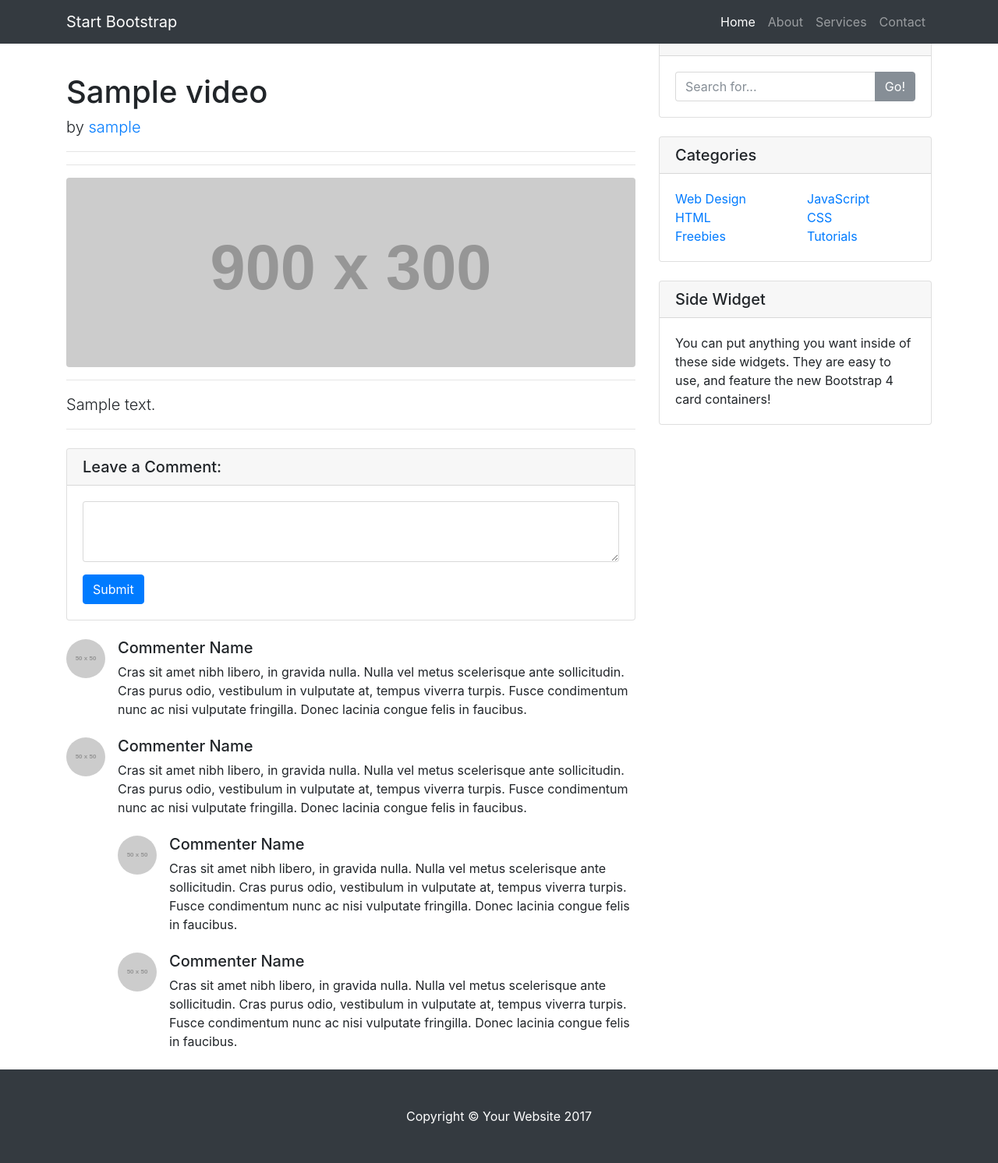
After one commit to TrickyCloseCombat/my-hero-academyTV, a Django app: page /video/1/ in a window 1280 px wide. The commit adds this page. Shown: the whole page at 78% size. Run offline with Django 3.2, Linux system fonts and the light colour scheme; tables that the repository leaves empty hold one stand-in row (values such as "Sample post"); grey boxes labelled with a size stand in for pictures from a placeholder-image service; some libraries are stand-ins or nearby versions.

Commit message:
Views for detail Boku no hero chapters

```diff
--- /dev/null
+++ b/video/templates/video_detail.html
@@ -0,0 +1,218 @@
+{% load staticfiles %}
+
+<!DOCTYPE html>
+<html lang="en">
+
+  <head>
+
+    <meta charset="utf-8">
+    <meta name="viewport" content="width=device-width, initial-scale=1, shrink-to-fit=no">
+    <meta name="description" content="">
+    <meta name="author" content="">
+
+    <title>Blog Post - Start Bootstrap Template</title>
+
+    <!-- Bootstrap core CSS -->
+    <link href="{% static 'vendor/bootstrap/css/bootstrap.min.css' %}" rel="stylesheet">
+
+    <!-- Custom styles for this template -->
+    <link href="{% static 'css/blog-post.css' %}" rel="stylesheet">
+
+  </head>
+
+
+    <!-- Navigation -->
+    <nav class="navbar navbar-expand-lg navbar-dark bg-dark fixed-top">
+      <div class="container">
+        <a class="navbar-brand" href="#">Start Bootstrap</a>
+        <button class="navbar-toggler" type="button" data-toggle="collapse" data-target="#navbarResponsive" aria-controls="navbarResponsive" aria-expanded="false" aria-label="Toggle navigation">
+          <span class="navbar-toggler-icon"></span>
+        </button>
+        <div class="collapse navbar-collapse" id="navbarResponsive">
+          <ul class="navbar-nav ml-auto">
+            <li class="nav-item active">
+              <a class="nav-link" href="#">Home
+                <span class="sr-only">(current)</span>
+              </a>
+            </li>
+            <li class="nav-item">
+              <a class="nav-link" href="#">About</a>
+            </li>
+            <li class="nav-item">
+              <a class="nav-link" href="#">Services</a>
+            </li>
+            <li class="nav-item">
+              <a class="nav-link" href="#">Contact</a>
+            </li>
+          </ul>
+        </div>
+      </div>
+    </nav>
+ <body>
+
+    <!-- Page Content -->
+    <div class="container">
+      <div class="row">
+<br>
+<hr>
+        <!-- Post Content Column -->
+        <div class="col-lg-8">
+<br>
+<br>
+<br>
+		{% block content %}
+          <!-- Title -->
+          <h1 class="mt-4">{{ videos.title }}</h1>
+          <!-- Author -->
+          <p class="lead">
+            by
+            <a href="#">{{videos.author}}</a>
+          </p>
+
+          <hr>
+	{% if post.published_date %}
+          <!-- Date/Time -->
+          <p>{{ videos.published_date }}</p>
+	{% endif %}
+          <hr>
+          <!-- Preview Image -->
+          <img class="img-fluid rounded" src="http://placehold.it/900x300" alt="">
+          <hr>
+          <!-- Post Content -->
+          <p class="lead"> {{ videos.text }} </p>
+{% endblock %}
+          <hr>
+
+          <!-- Comments Form -->
+          <div class="card my-4">
+            <h5 class="card-header">Leave a Comment:</h5>
+            <div class="card-body">
+              <form>
+                <div class="form-group">
+                  <textarea class="form-control" rows="3"></textarea>
+                </div>
+                <button type="submit" class="btn btn-primary">Submit</button>
+              </form>
+            </div>
+          </div>
+
+          <!-- Single Comment -->
+          <div class="media mb-4">
+            <img class="d-flex mr-3 rounded-circle" src="http://placehold.it/50x50" alt="">
+            <div class="media-body">
+              <h5 class="mt-0">Commenter Name</h5>
+              Cras sit amet nibh libero, in gravida nulla. Nulla vel metus scelerisque ante sollicitudin. Cras purus odio, vestibulum in vulputate at, tempus viverra turpis. Fusce condimentum nunc ac nisi vulputate fringilla. Donec lacinia congue felis in faucibus.
+            </div>
+          </div>
+
+          <!-- Comment with nested comments -->
+          <div class="media mb-4">
+            <img class="d-flex mr-3 rounded-circle" src="http://placehold.it/50x50" alt="">
+            <div class="media-body">
+              <h5 class="mt-0">Commenter Name</h5>
+              Cras sit amet nibh libero, in gravida nulla. Nulla vel metus scelerisque ante sollicitudin. Cras purus odio, vestibulum in vulputate at, tempus viverra turpis. Fusce condimentum nunc ac nisi vulputate fringilla. Donec lacinia congue felis in faucibus.
+
+              <div class="media mt-4">
+                <img class="d-flex mr-3 rounded-circle" src="http://placehold.it/50x50" alt="">
+                <div class="media-body">
+                  <h5 class="mt-0">Commenter Name</h5>
+                  Cras sit amet nibh libero, in gravida nulla. Nulla vel metus scelerisque ante sollicitudin. Cras purus odio, vestibulum in vulputate at, tempus viverra turpis. Fusce condimentum nunc ac nisi vulputate fringilla. Donec lacinia congue felis in faucibus.
+                </div>
+              </div>
+
+              <div class="media mt-4">
+                <img class="d-flex mr-3 rounded-circle" src="http://placehold.it/50x50" alt="">
+                <div class="media-body">
+                  <h5 class="mt-0">Commenter Name</h5>
+                  Cras sit amet nibh libero, in gravida nulla. Nulla vel metus scelerisque ante sollicitudin. Cras purus odio, vestibulum in vulputate at, tempus viverra turpis. Fusce condimentum nunc ac nisi vulputate fringilla. Donec lacinia congue felis in faucibus.
+                </div>
+              </div>
+
+            </div>
+          </div>
+
+        </div>
+
+        <!-- Sidebar Widgets Column -->
+        <div class="col-md-4">
+
+          <!-- Search Widget -->
+          <div class="card my-4">
+            <h5 class="card-header">Search</h5>
+            <div class="card-body">
+              <div class="input-group">
+                <input type="text" class="form-control" placeholder="Search for...">
+                <span class="input-group-btn">
+                  <button class="btn btn-secondary" type="button">Go!</button>
+                </span>
+              </div>
+            </div>
+          </div>
+
+          <!-- Categories Widget -->
+          <div class="card my-4">
+            <h5 class="card-header">Categories</h5>
+            <div class="card-body">
+              <div class="row">
+                <div class="col-lg-6">
+                  <ul class="list-unstyled mb-0">
+                    <li>
+                      <a href="#">Web Design</a>
+                    </li>
+                    <li>
+                      <a href="#">HTML</a>
+                    </li>
+                    <li>
+                      <a href="#">Freebies</a>
+                    </li>
+                  </ul>
+                </div>
+                <div class="col-lg-6">
+                  <ul class="list-unstyled mb-0">
+                    <li>
+                      <a href="#">JavaScript</a>
+                    </li>
+                    <li>
+                      <a href="#">CSS</a>
+                    </li>
+                    <li>
+                      <a href="#">Tutorials</a>
+                    </li>
+                  </ul>
+                </div>
+              </div>
+            </div>
+          </div>
+
+          <!-- Side Widget -->
+          <div class="card my-4">
+            <h5 class="card-header">Side Widget</h5>
+            <div class="card-body">
+              You can put anything you want inside of these side widgets. They are easy to use, and feature the new Bootstrap 4 card containers!
+            </div>
+          </div>
+
+        </div>
+
+      </div>
+      <!-- /.row -->
+
+    </div>
+    <!-- /.container -->
+
+    <!-- Footer -->
+    <footer class="py-5 bg-dark">
+      <div class="container">
+        <p class="m-0 text-center text-white">Copyright &copy; Your Website 2017</p>
+      </div>
+      <!-- /.container -->
+    </footer>
+
+    <!-- Bootstrap core JavaScript -->
+    <script src="vendor/jquery/jquery.min.js"></script>
+    <script src="vendor/popper/popper.min.js"></script>
+    <script src="vendor/bootstrap/js/bootstrap.min.js"></script>
+
+  </body>
+
+</html>
--- a/video/urls.py
+++ b/video/urls.py
@@ -3,4 +3,5 @@ from . import views
 
 urlpatterns = [
         url(r'^$', views.video_list),
+	url(r'^video/(?P<pk>[0-9]+)/$',views.video_detail),
     ]
--- a/video/views.py
+++ b/video/views.py
@@ -1,4 +1,4 @@
-from django.shortcuts import render
+from django.shortcuts import render, get_object_or_404
 from django.utils import timezone
 from .models import Video
 
@@ -7,3 +7,7 @@ from .models import Video
 def video_list(request):
  videos = Video.objects.filter(published_date__lte = timezone.now()).order_by('published_date')
  return render(request, 'video_list.html',{'videos':videos})
+
+def video_detail(request, pk):
+        videos = get_object_or_404(Video, pk=pk)
+        return render(request, 'video_detail.html', {'videos': videos})
```
Also changed, not shown: video/templates/base.html (added, +140 -0 lines), video/templates/video_list.html (+6 -143 lines), 1 other file.
